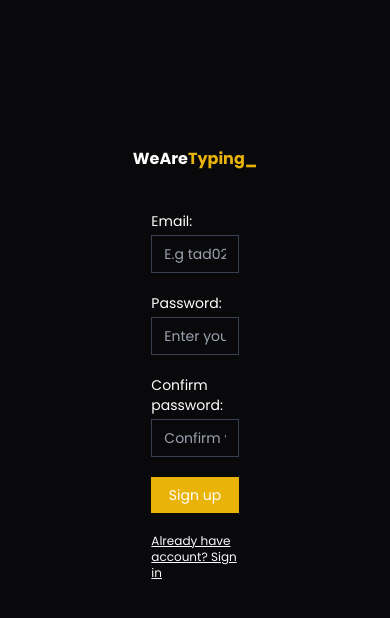
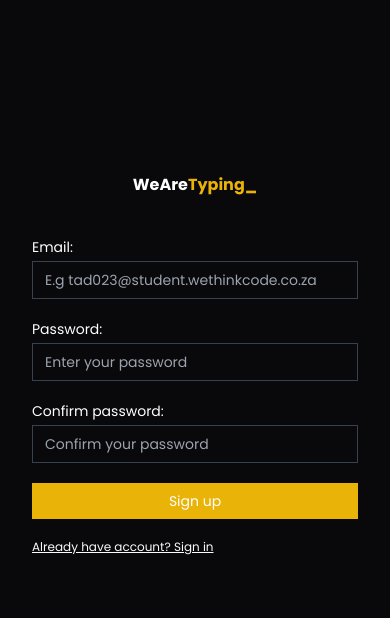
Before and after one commit to MonamaTV/wtt_web, a React (Vite) app: page /auth/register in a window 390 px wide. Shown: the top 618 px of the page. Built offline with nearby package versions, Linux system fonts and the light colour scheme.

Commit message:
handle small screens

```diff
--- a/src/pages/Login.tsx
+++ b/src/pages/Login.tsx
@@ -13,13 +13,13 @@ const Login = () => {
   };
 
   return (
-    <div className="h-[80vh] container flex flex-col justify-center items-center">
+    <div className="h-[80vh] sm:container flex flex-col justify-center items-center">
       <h3 className="font-bold text-white my-5">
         <Link to={"/"}>
           WeAre<span className="text-yellow-500">Typing_</span>
         </Link>
       </h3>
-      <form className="w-1/3">
+      <form className="w-full sm:w-1/3">
         <div className="w-full my-5">
           <label className="text-white text-sm my-1 block" htmlFor="email">
             Email:
--- a/src/pages/Register.tsx
+++ b/src/pages/Register.tsx
@@ -42,13 +42,13 @@ const Register = () => {
   };
 
   return (
-    <div className="h-[80vh] container flex flex-col justify-center items-center">
+    <div className="h-[80vh] sm:container flex flex-col justify-center items-center">
       <h3 className="font-bold text-white my-5">
         <Link to={"/"}>
           WeAre<span className="text-yellow-500">Typing_</span>
         </Link>
       </h3>
-      <form className="w-1/3">
+      <form className="w-full sm:w-1/3">
         <div className="w-full my-5">
           <label className="text-white text-sm my-1 block" htmlFor="email">
             Email:
```
